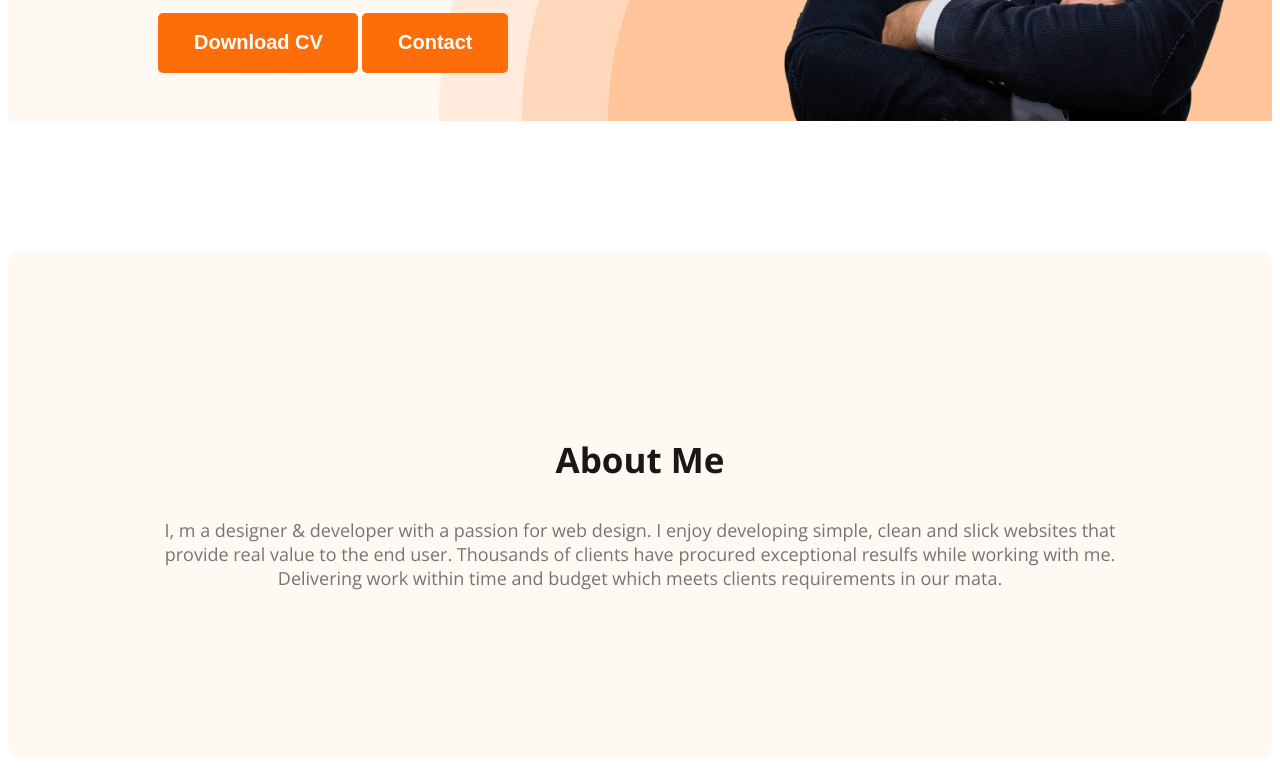
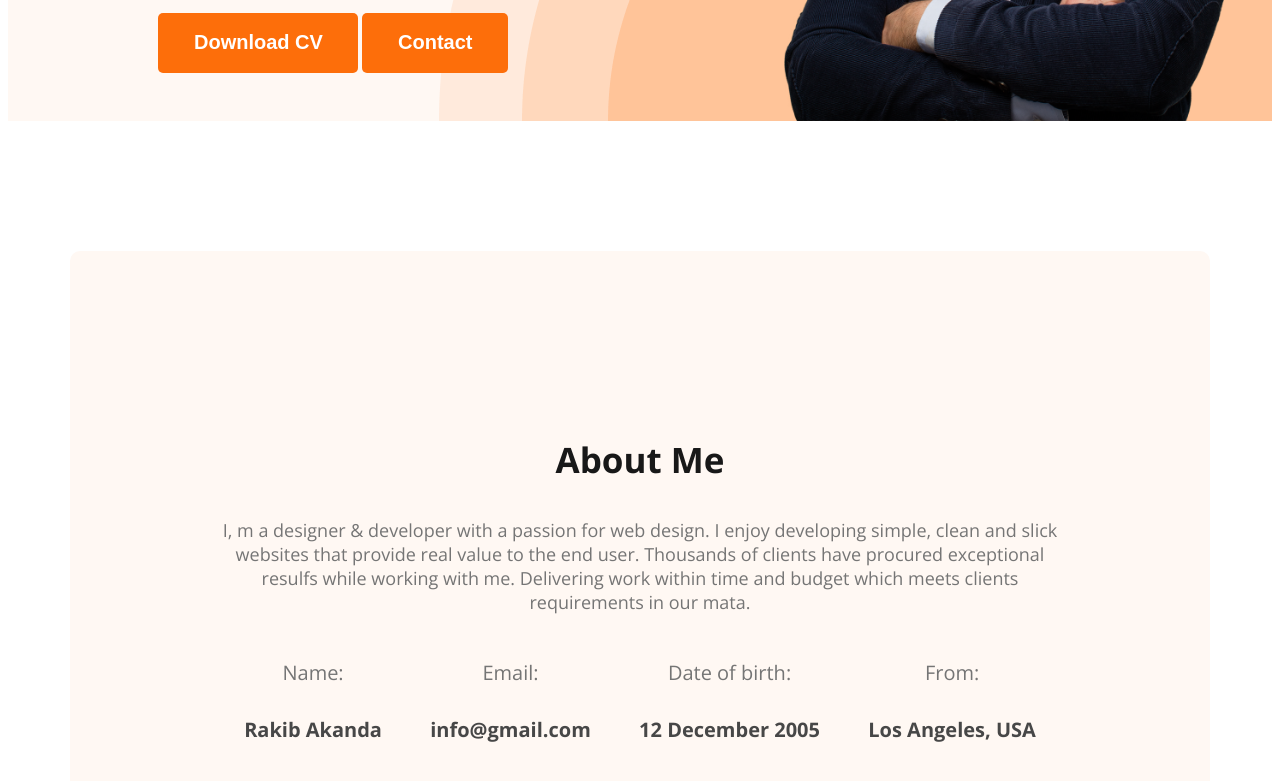
Before and after one commit to Rakib-Akanda/complete-project, a plain HTML site: page index.html in a window 1280 px wide. Shown: the part 688-1469 px from the top of the page. Drawn offline with nearby package versions, Linux system fonts and the light colour scheme.

Commit message:
added about information

```diff
--- a/index.html
+++ b/index.html
@@ -31,12 +31,34 @@
             <img class="profile-pic" src="images/hardy.png" alt="">
         </div>
     </header>
-    <main>
+    <main class="main">
         <section class="about">
             <h3 class="section-title">About Me</h3>
             <p class="section-description">
                 I, m a designer & developer with a passion for web design. I enjoy developing simple, clean and slick websites that provide real value to the end user. Thousands of clients have procured exceptional resulfs while working with me. Delivering work within time and budget which meets clients requirements in our mata.
             </p>
+            <div class="about-info-container">
+                <div class="about-info">
+                    <h4 class="info-title">Name:
+                    </h4>
+                    <p class="info-description">Rakib Akanda</p>
+                </div>
+                <div class="about-info">
+                    <h4 class="info-title">Email:
+                    </h4>
+                    <p class="info-description">info@gmail.com</p>
+                </div>
+                <div class="about-info">
+                    <h4 class="info-title">Date of birth:
+                    </h4>
+                    <p class="info-description">12 December 2005</p>
+                </div>
+                <div class="about-info">
+                    <h4 class="info-title">From:
+                    </h4>
+                    <p class="info-description">Los Angeles, USA</p>
+                </div>
+            </div>
         </section>
     </main>
     <footer>
--- a/styles/portfolio.css
+++ b/styles/portfolio.css
@@ -28,12 +28,10 @@ nav>ul {
     display: flex;
     align-items: center;
 }
-
 nav li {
     list-style: none;
     margin: 50px;
 }
-
 .btn-primary {
     border-radius: 5px;
     background: #FD6E0A;
@@ -43,12 +41,10 @@ nav li {
     color: white;
     padding: 18px 35px 19px 36px;
 }
-
 nav a {
     text-decoration: none;
     color: #474747;
 }
-
 /* header related styles */
 .header {
     background: #FFF8F3;
@@ -56,45 +52,60 @@ nav a {
     background-repeat: no-repeat;
     background-position: bottom right;
 }
-
 .banner {
     padding: 30px 30px 0px 150px;
     display: flex;
     align-items: center;
     justify-content: space-between;
 }
-
 .banner-content {
     max-width: 600px;
 }
-
 .banner .profile-pic {
     width: 500px;
 }
-
 .banner-greeting {
     font-size: 45px;
     color: #474747;
     margin-bottom: 0;
 }
-
 .banner-title {
     font-size: 85px;
     font-weight: 700;
     margin-top: 5px;
     margin-bottom: 20px;
 }
-
 /* main section styles */
-
+.main{
+    max-width: 1140px;
+    margin: 0 auto;
+}
 /* about section styles */
 .about {
     padding: 150px;
     border-radius: 10px;
     background-color: #FFF8F3;
     margin: 130px 0;
-
-
+}
+.about-info-container{
+    display: flex;
+    justify-content: space-around;
+}
+.about-info{
+    text-align: center;
+}
+.info-title{
+    color:  #757575;
+    text-align: center;
+    font-size: 20px;
+    font-weight: 400;
+    line-height: 30px;
+}
+.info-description{
+    color:  #474747;
+    font-size: 20px;
+    font-weight: 700;
+    line-height: 30px;
 }
 .section-title {
     color: #181818;
```
